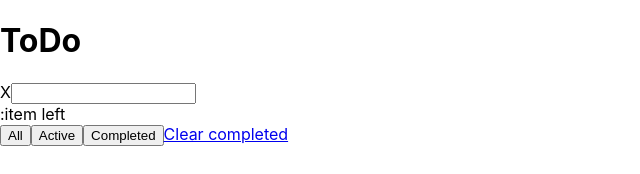
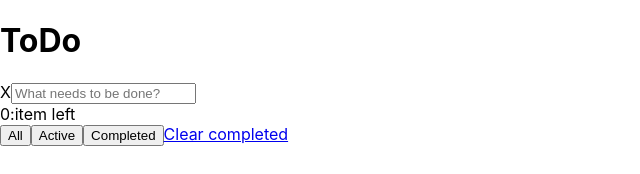
Before and after one commit to v-nadolinsky-exceed/React-todo, a React (Create React App) app: page / in a window 1280 px wide. Shown: the top 174 px of the page, without its empty margins (0-640 px from the left). Built offline with nearby package versions, Linux system fonts and the light colour scheme.

Commit message:
Completing the functional part of the application

```diff
--- a/src/App.js
+++ b/src/App.js
@@ -2,14 +2,15 @@ import React from 'react';
 import './App.css';
 import Header from './components/Header';
 import Footer from './components/Footer';
-import ItemTodo from './components/ItemTodo';
+import ItemList from './components/ItemList';
 
 
 class App extends React.Component {
   state = {
       arrayOfTask : [],
       inputValue: '',
-      swith: "all",
+      currentValueForFilter: "all",
+      allCompleted: false
   }
 
   handleChange = (event) => {
@@ -24,7 +25,7 @@ class App extends React.Component {
  addTask = (event) => {
    const {inputValue, arrayOfTask } = this.state
   if(event.key === 'Enter' && event.target.value !== '') {
-      const newElem = {id: +new Date(), inputValue, completed: null}
+      const newElem = {id: +new Date(), inputValue, completed: false }
       this.setState({
         arrayOfTask: [...arrayOfTask, newElem],
         inputValue: ''
@@ -32,49 +33,67 @@ class App extends React.Component {
     }
   }
 
-  // itemLeft = () => {
-  //   const {arrayOfTask} = this.state
-  //   let value = null;
-  //   value = arrayOfTask.filter(elem => elem.completed === false)
-  //   return value
-  //   /* this.setState({itemLeft: value.length}) */
-  // }
 
-  removeCompletedTask = (e) => {
-    e.preventDefault()
+
+  setFilter = (value) => {
+    this.setState({currentValueForFilter: value})
+  }
+
+  filterArrayOfItems = (array, condition) => array.filter(item => item.completed !== condition)
+
+  generateArrayWithFilter = () => {
+    const { arrayOfTask, currentValueForFilter } = this.state;
+    switch (currentValueForFilter) {
+      case "active" :
+        return this.filterArrayOfItems(arrayOfTask, true);
+      case "completed":
+        return this.filterArrayOfItems(arrayOfTask, false);
+        default:
+          return arrayOfTask;
+    }
+  }
+
+  completedTask = (id) => {
+    this.setState(state => {
+      const newArray = [...state.arrayOfTask]
+      const task = newArray.find(task => task.id === id)
+      task.completed = !task.completed
+      return {
+        arrayOfTask: newArray
+      }
+    })
+  }
+
+  removeCompletedTask = () => {
     const { arrayOfTask } = this.state
     const completedFalse = arrayOfTask.filter(elem =>{
-        return elem.completed === null
+        return elem.completed === false
         })
     this.setState({arrayOfTask : [...completedFalse] })
   }
 
-  generateArray = () => {
-    const {arrayOfTask, showArray ,swith } = this.state
-    let completeArray = null;
-    let activeArray = null;
+  removeTask = (id) => {
+    const data = this.state.arrayOfTask;
+    data.splice(data.id,1);
+    this.setState({data})
+}
 
-    if(swith === "active") {
-      activeArray = arrayOfTask.filter(elem => elem.completed === null)
-      return activeArray
-    }else if (swith === "completed") {
-      completeArray = arrayOfTask.filter(elem => elem.completed === true)
-      return completeArray
-    }else {
-      return arrayOfTask
-    }
-  }
 
-  all = () => {
-    this.setState({swith: "all"})
-  }
-
-  active = () => {
-    this.setState({swith: "active"})
-  }
-
-  completed = () => {
-    this.setState({swith: "completed"})
+  allCompleted = () => {
+    this.setState(state => {
+      const newArray = [...state.arrayOfTask].map(task => {
+        if (state.allCompleted) {
+          task.completed = false
+        } else {
+          task.completed = true
+        }
+        return task
+      })
+      return {
+        arrayOfTask: newArray,
+        allCompleted: !state.allCompleted
+      }
+    })
   }
 
 
@@ -83,15 +102,14 @@ class App extends React.Component {
       <>
       <h1>ToDo</h1>
       <Header
-      handleChange={this.handleChange}
-      addTask={this.addTask}
-      generateArray={this.generateArray}
-      data={this.state} />
+        allCompleted={this.allCompleted}
+        handleChange={this.handleChange}
+        addTask={this.addTask}
+        value = {this.state.inputValue}
+      />
+      <ItemList completedTask={this.completedTask} generateArrayWithFilter={this.generateArrayWithFilter} removeTask={this.removeTask}/>
       <Footer data={this.state}
-      all={this.all}
-      active={this.active}
-      completed={this.completed}
-      /* itemLeft={this.itemLeft}  */
+        setFilter={this.setFilter}
       removeCompletedTask={this.removeCompletedTask}
       />
       </>
--- a/src/components/Footer.js
+++ b/src/components/Footer.js
@@ -5,13 +5,14 @@ class Footer extends React.Component {
 
 
     render() {
-       const {all, active , completed , itemLeft ,removeCompletedTask} = this.props
+       const {setFilter,removeCompletedTask} = this.props
+       const amountActiv = this.props.data.arrayOfTask.filter(item => item.completed === false)
         return (
             <div className="footer-flex" >
-                <div className="total-active">{}:item left</div>
-                <button className="btn btn_all" onClick={all}>All</button>
-                <button className="btn btn_active" onClick={active}>Active</button>
-                <button className="btn btn_completed" onClick={completed}
+                <div className="total-active">{amountActiv.length}:item left</div>
+                <button className="btn btn_all" onClick={() => setFilter('all')}>All</button>
+                <button className="btn btn_active" onClick={() => setFilter('active')}>Active</button>
+                <button className="btn btn_completed" onClick={() => setFilter('completed')}
                 >Completed</button>
                 <a href="#" onClick={removeCompletedTask}>Clear completed</a>
             </div>
--- a/src/components/Header.js
+++ b/src/components/Header.js
@@ -1,47 +1,18 @@
-import React,{Fragment} from 'react';
-import ItemTodo from './ItemTodo';
-
-
+import React from 'react';
 
 class Header extends React.Component {
 
-    state = {
-        allStateChecked : false
-    }
-
-    renderItems = (e) => {
-        const {arrayOfTask} = this.props.data;
-        let newItem = null;
-
-        if(arrayOfTask.length) {
-            newItem = this.props.generateArray().map((e,i,a) => {
-                return <ItemTodo key={(i+1).toString()} elem={e} data={arrayOfTask} />
-            })
-        }
-        return newItem;
-    }
-
-    allChecked = () => {
-        const {allStateChecked} = this.state
-        const {arrayOfTask} = this.props.data;
-        this.setState( { allStateChecked : !allStateChecked })
-        arrayOfTask.map(elem => {
-            elem.completed = allStateChecked
-        })
-    }
-
     render() {
         return(
-            <Fragment>
-            <span onClick={this.allChecked}>X</span>
-            <input value={this.props.data.inputValue}
-            onChange={this.props.handleChange}
-            onKeyPress={this.props.addTask}
-            type="text"/>
-            {
-                this.renderItems()
-            }
-            </Fragment>
+            <div className="header">
+                <span onClick={this.props.allCompleted}>X</span>
+                <input value={this.props.value}
+                onChange={this.props.handleChange}
+                onKeyPress={this.props.addTask}
+                type="text"
+                placeholder="What needs to be done?"
+                />
+            </div>
         )
     }
 }
--- /dev/null
+++ b/src/components/ItemList.js
@@ -0,0 +1,17 @@
+import React from 'react';
+import ItemTodo from './ItemTodo';
+
+const ItemList = (props) => {
+    const { generateArrayWithFilter, completedTask ,removeTask} = props;
+    const currentArrayOfTasks = generateArrayWithFilter();
+
+    return (
+        <div className="item-list">
+            {
+            currentArrayOfTasks.map(task => <ItemTodo key={task.id} removeTask={removeTask} completedTask={completedTask} {...task}/>)
+            }
+        </div>
+    )
+}
+
+export default ItemList;
--- a/src/components/ItemTodo.js
+++ b/src/components/ItemTodo.js
@@ -1,42 +1,19 @@
-import React,{Fragment} from 'react';
-import Header from './Header'
+import React from 'react';
 
 class ItemTodo extends React.Component {
 
-   state = {
-       showTask : true,
-   }
-
-    removeTask = (id) => {
-        this.setState({showTask: false})
-        const data = this.props.data;
-        data.splice(data.id,1);
-        this.setState({data})
-    }
-
-    isChecked = (id) => {
-        const data = this.props.data
-        const elem = data.find(elem=> elem.id === id)
-        elem.completed = !elem.completed
-    }
 
     render() {
-        const {showTask} = this.state
-        const {inputValue, id, completed} = this.props.elem
-        console.log(this.props.data)
+        const {inputValue, id, completed, completedTask} = this.props;
         return(
-            <Fragment>
-            {
-               showTask &&  <div  className="item-list">
-                            <input type="checkbox"
-                            checked={completed}
-                            onChange={() => this.isChecked(id)}
-                            />
-                            {inputValue}
-                            <span onClick={() => this.removeTask(id)}>X</span>
-                        </div>
-            }
-            </Fragment>
+            <div className="item-todo">
+                <input type="checkbox"
+                    checked={completed}
+                    onChange={() => completedTask(id)}
+                />
+                {inputValue}
+                <span onClick={() => {this.props.removeTask(id)}}>X</span>
+            </div>
         )
     }
 }
```
